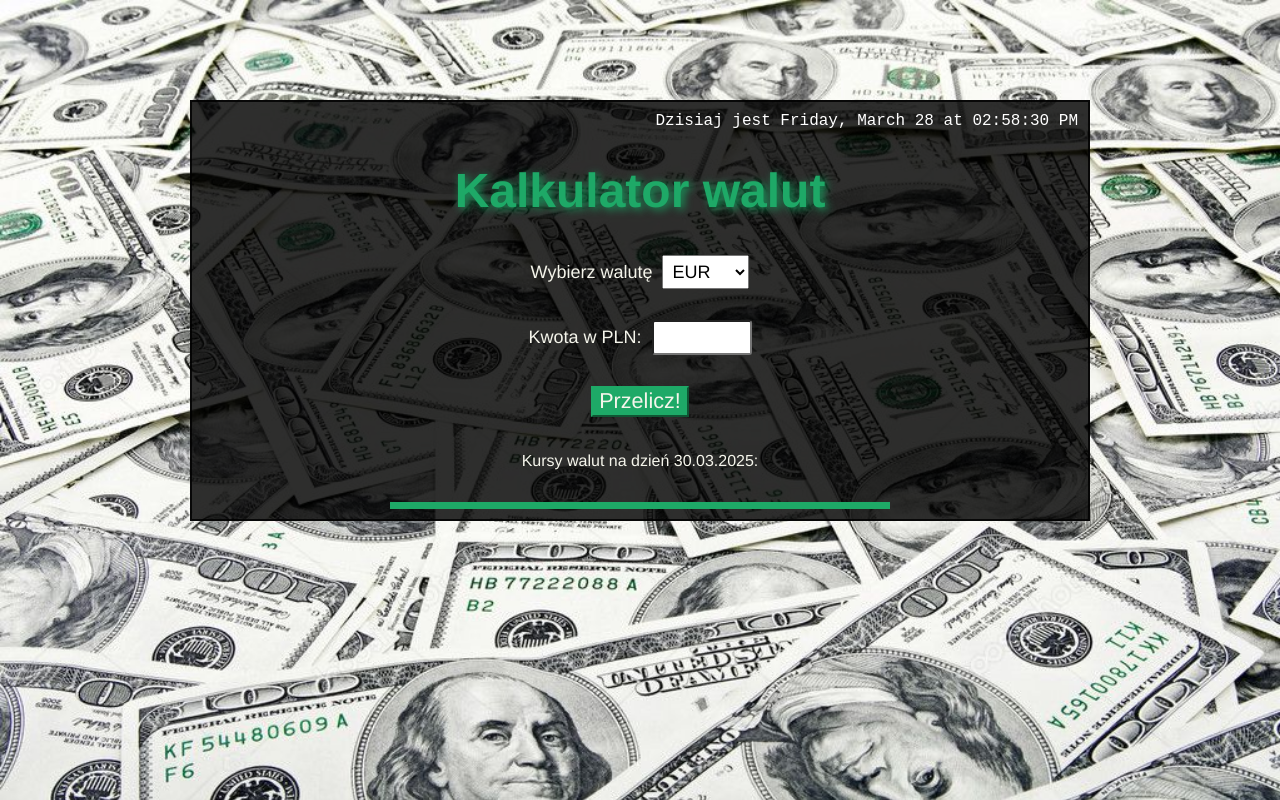
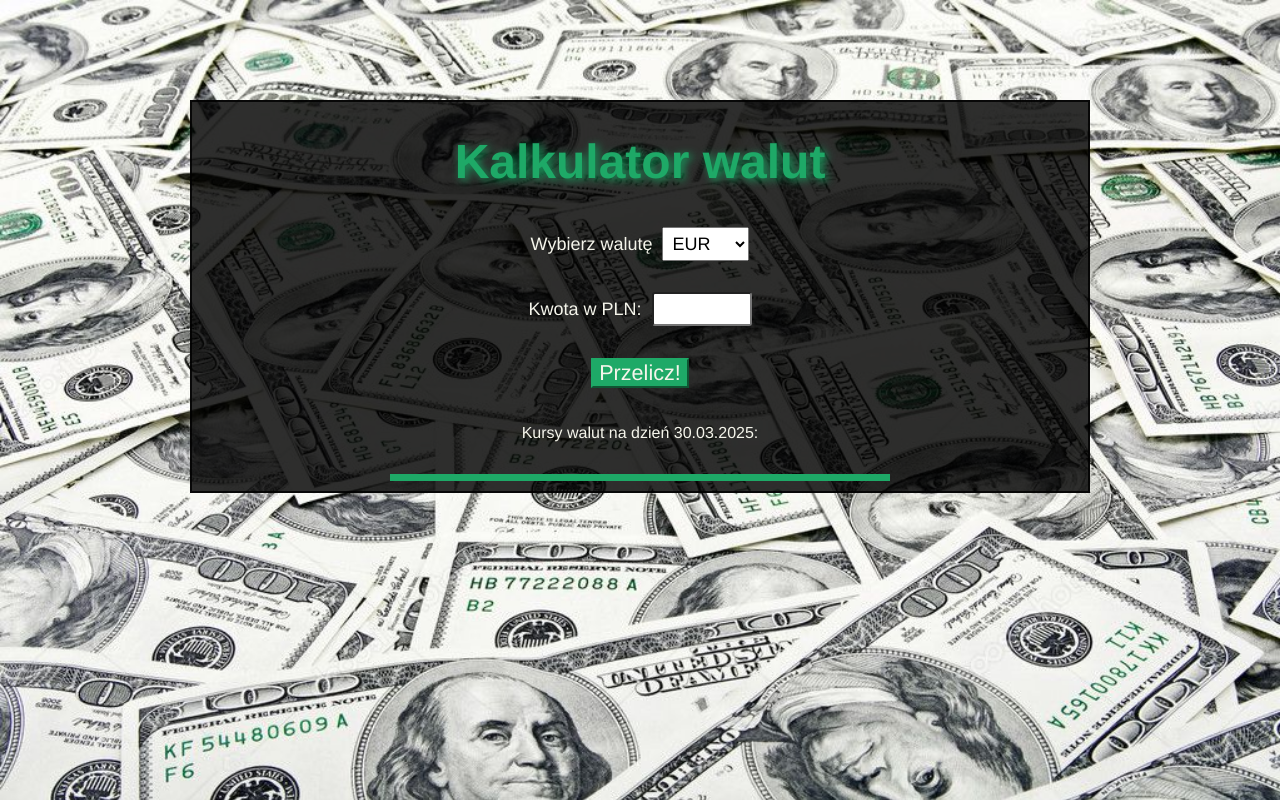
Before and after one commit to AleksandraJurkiewicz/currency-calculator-react, a React (Vite) app: page / in a window 1280 px wide. Built offline with nearby package versions, Linux system fonts and the light colour scheme.

Commit message:
clock moved

```diff
--- a/src/App.jsx
+++ b/src/App.jsx
@@ -1,17 +1,15 @@
 import { Title } from "./styled";
 import { Form } from "./Form";
-import { Clock } from "./Clock";
 
 function App() {
 
   return (
     <>
       <div>
-        <Clock />
         <Title>
           <h1>Kalkulator walut</h1>
         </Title>
-        <Form/>
+        <Form />
       </div>
     </>
   )
--- a/src/Clock/index.jsx
+++ b/src/Form/Clock/index.jsx
@@ -15,9 +15,8 @@ export const Clock = () => {
 
     return (
         <DateFormat>
-            Dzisiaj jest
             {" "}
-            {formatDate(date)}
+            Kursy walut aktualne na dzień dziejszy tj. <p> {formatDate(date)} </p>
         </DateFormat>
     )
 };
--- a/src/Clock/styled.js
+++ b/src/Form/Clock/styled.js
@@ -2,7 +2,7 @@ import styled from "styled-components";
 
 export const DateFormat = styled.div`
     padding: 10px 10px 0px 0px;
-    text-align: right;
+    text-align: center;
     font-family: monospace;
     color: ${({ theme }) => theme.color.white};
     font-size: large;
```
Also changed, not shown: src/Form/Clock/useCurrentDate.jsx (renamed from src/Clock/useCurrentDate.jsx).
